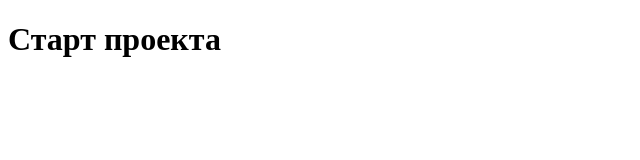
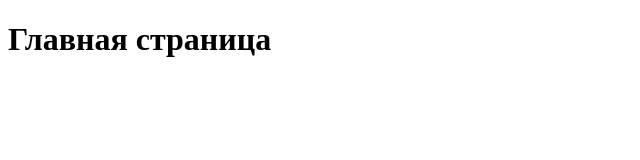
Before and after one commit to coder-ango/intensiv-day-1, a plain HTML site: page index.html in a window 1280 px wide. Shown: the whole page, without its empty margins (0-640 px from the left). Drawn offline with Linux system fonts and the light colour scheme.

Commit message:
HTML for main page

```diff
--- a/index.html
+++ b/index.html
@@ -5,6 +5,6 @@
 	<title>Document</title>
 </head>
 <body>
-	<h1>Старт проекта</h1>
+	<h1>Главная страница</h1>
 </body>
 </html>
```
